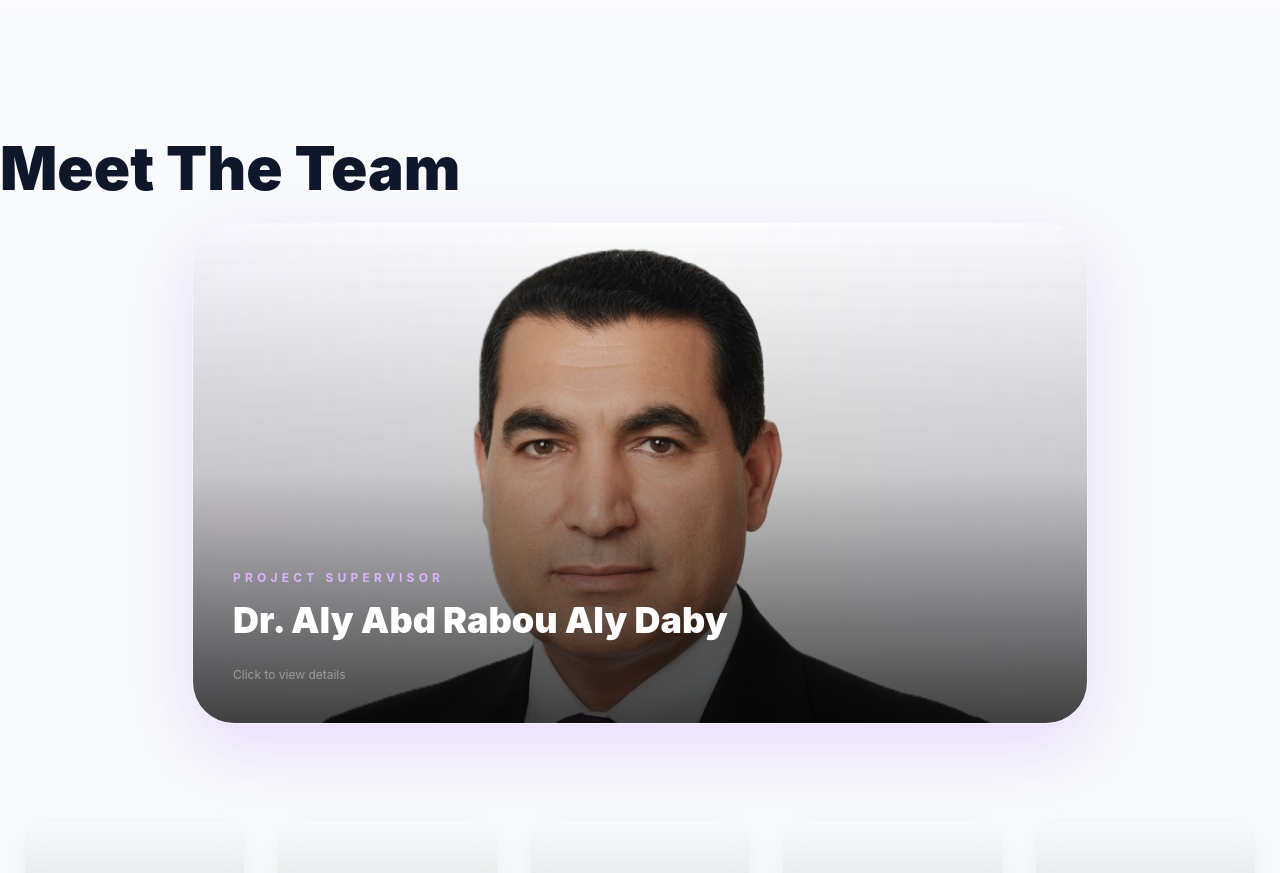
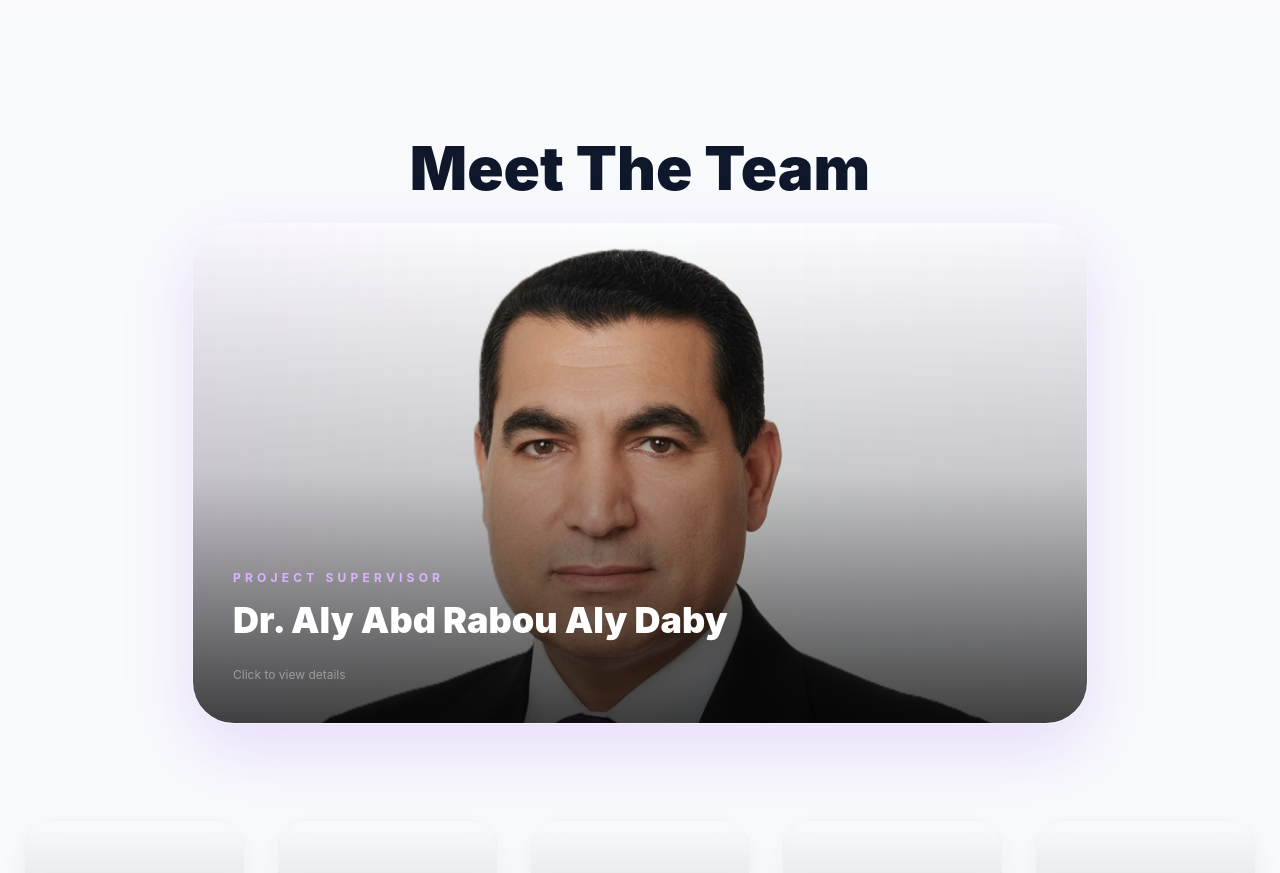
Before and after one commit to MohamedAshraf-a/CARE_GO-V3, a Next.js app: page / in a window 1280 px wide. Shown: the part 5000-5873 px from the top of the page. Built offline with nearby package versions, Linux system fonts and the light colour scheme.

Commit message:
Center align team section heading

```diff
--- a/src/components/Team.jsx
+++ b/src/components/Team.jsx
@@ -135,7 +135,8 @@ export default function Team() {
 
   return (
     <section id="team" className="py-32 bg-slate-50 overflow-hidden">
-        <h2 className="text-5xl md:text-6xl font-black text-slate-900 mb-6">
+
+        <h2 className="text-center  text-5xl md:text-6xl font-black text-slate-900 mb-6">
     Meet The Team
   </h2>
 
```
